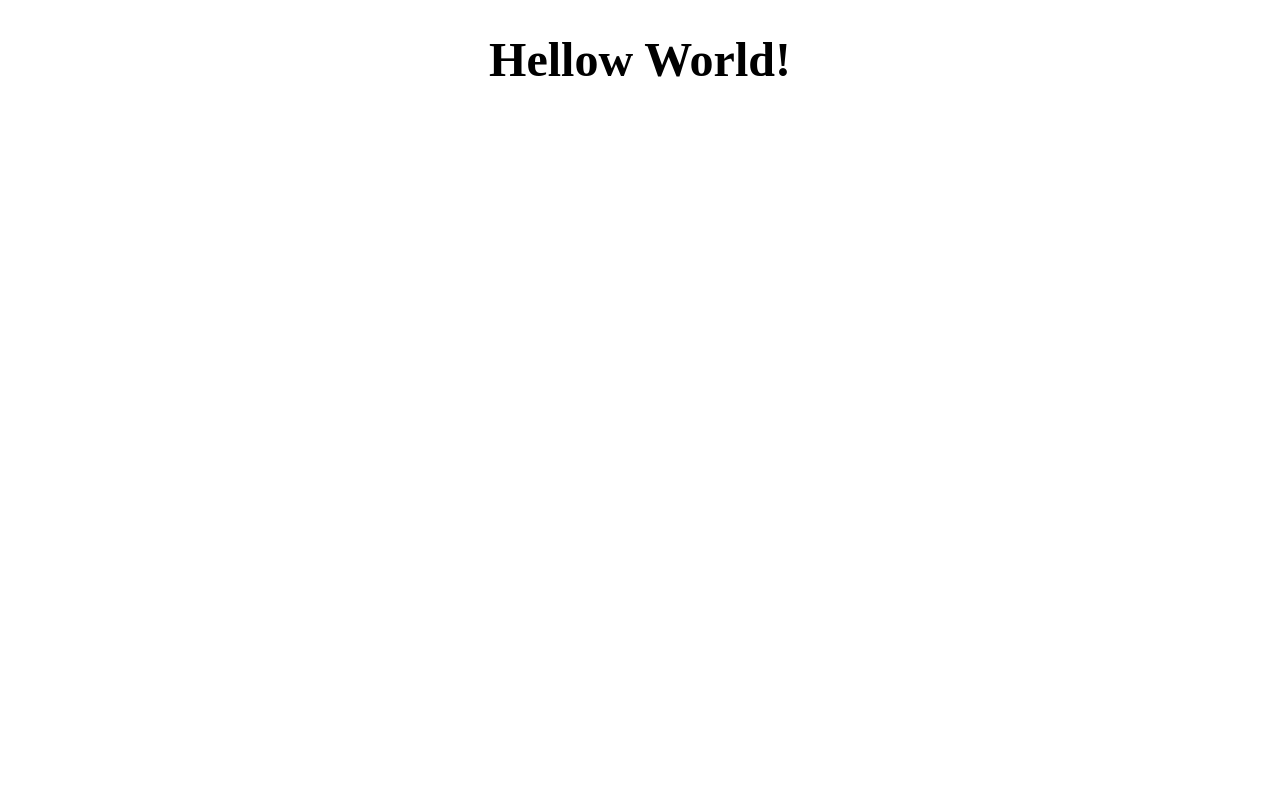
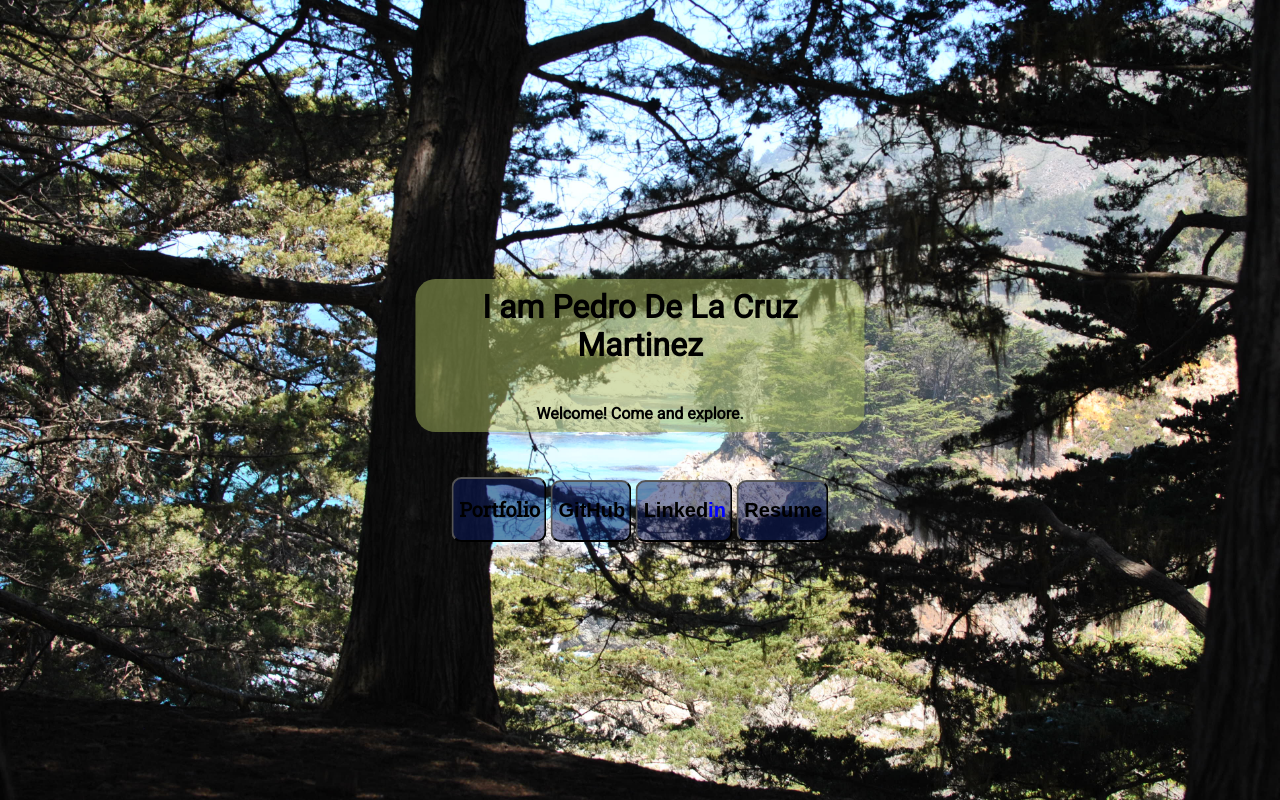
Before and after one commit to pdlc89/pdlc89.github.io, a plain HTML site: page index.html in a window 1280 px wide. Drawn offline with Linux system fonts and the light colour scheme.

Commit message:
first-edit

```diff
--- /dev/null
+++ b/assets/css/style.css
@@ -0,0 +1,49 @@
+body {
+
+/*the background image*/
+
+	background-image: url("../images/bg.jpg");
+	height: 50%;
+    /* Position and center the image to scale nicely on all screens */
+    background-repeat: no-repeat;
+    background-size: cover;
+}
+#main {
+	font-family: 'Roboto', sans-serif;
+    text-align: center;
+    position: absolute;
+    top: 50%;
+    left: 50%;
+    transform: translate(-50%, -50%);
+
+}
+.text {
+	border-radius: 20px;
+	background: rgba(170, 187, 97, 0.5);
+
+}
+h1, p {
+	font-weight: bold;
+	padding-right: 2%;
+	padding-left: 2%;
+	padding-top: 2%;
+	padding-bottom: 2%;
+	color: black;
+}
+.button-area {
+	margin-top: 10%;
+}
+button {
+	border-radius: 10px;
+	background: rgba(10, 27, 96, 0.5);
+	padding-right: 1%;
+}
+#portfolio {
+	font-family: 'Roboto Slab', serif;
+}
+#github {
+	font-family: 'Collegiate', sans-serif;
+}
+b {
+	color: blue;
+}
--- a/css/style.css
+++ /dev/null
@@ -1,5 +0,0 @@
-h1 {
-	float: center;
-	text-align: center;
-	font-size: 36pt;
-}
--- a/index.html
+++ b/index.html
@@ -1,10 +1,34 @@
 <!DOCTYPE html>
 <html>
+
 <head>
-	<title>Hellow World</title>
-<link rel="stylesheet" type="text/css" href="css/style.css">
+	<title>Hello World!</title>
+
+<link rel="stylesheet" type="text/css" href="assets/css/style.css">
+<link href="https://fonts.googleapis.com/css?family=Roboto|Roboto+Slab" rel="stylesheet">
+
 </head>
+
 <body>
-  <h1> Hellow World!</h1>
+	<div id="main">
+		<div class="text">
+		  	<h1>I am Pedro De La Cruz Martinez</h1>
+		  	<p>Welcome! Come and explore.</p>
+		</div>
+		<div class="button-area">
+		  	<a href="https://pdlc89.github.io/Basic-Portfolio/"><button id="portfolio">
+		  		<h2>Portfolio</h2>
+		  	</button></a>
+		  	<a href="https://www.github.com/pdlc89"><button id="github">
+		  		<h2>GitHub</h2>
+		  	</button></a>
+		  	<a href="https://www.linkedin.com/in/pedro-de-la-cruz-martinez-062620101/"><button id="linkedin">
+		  		<h2>Linked<b>in</b></h2>
+		  	</button></a>
+		  	<button id="resume">
+		  		<h2>Resume</h2>
+		  	</button>
+		  </div>
+	</div>
 </body>
 </html>
```
Also changed, not shown: assets/images/bg.JPG (added).
